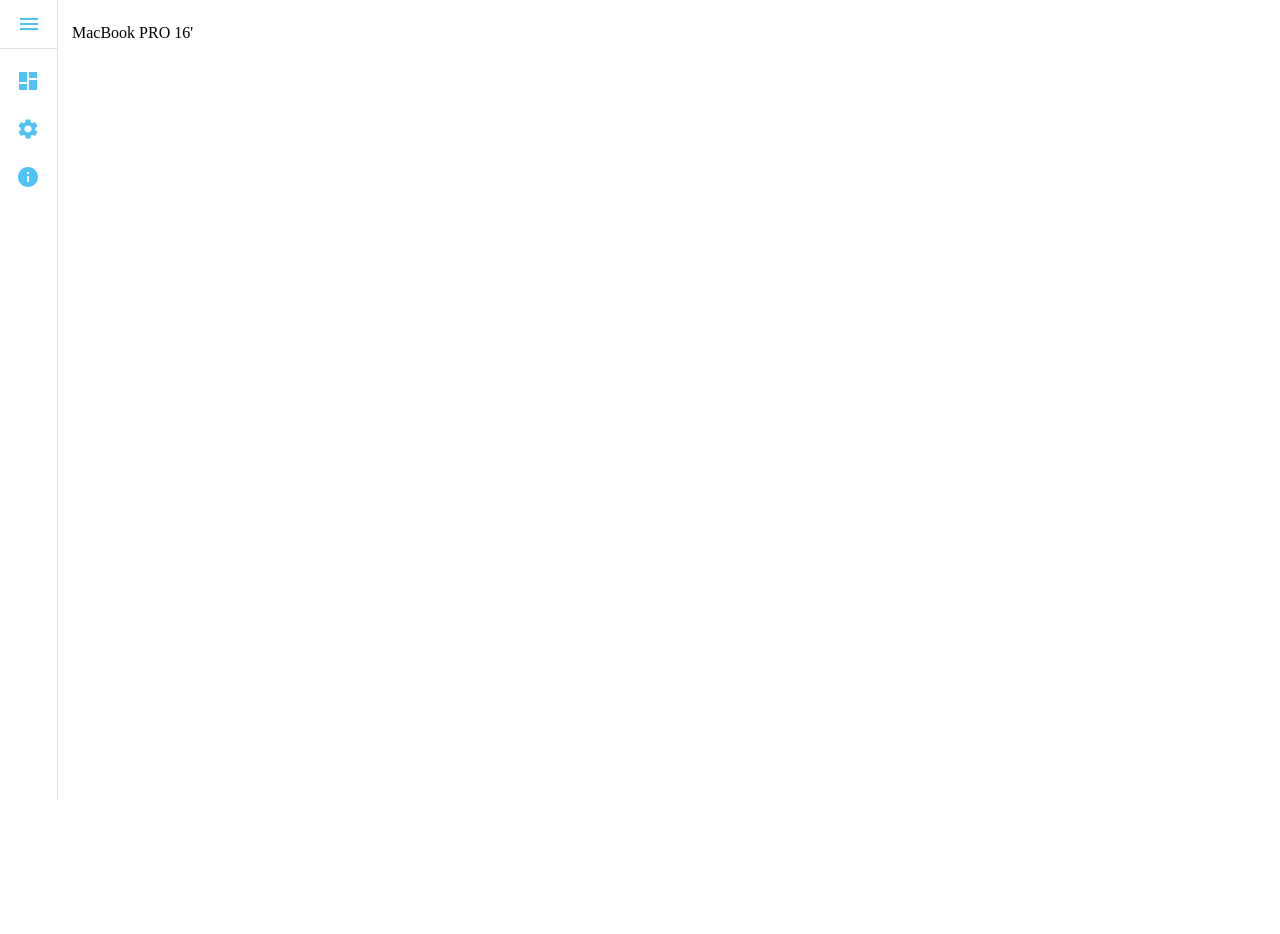
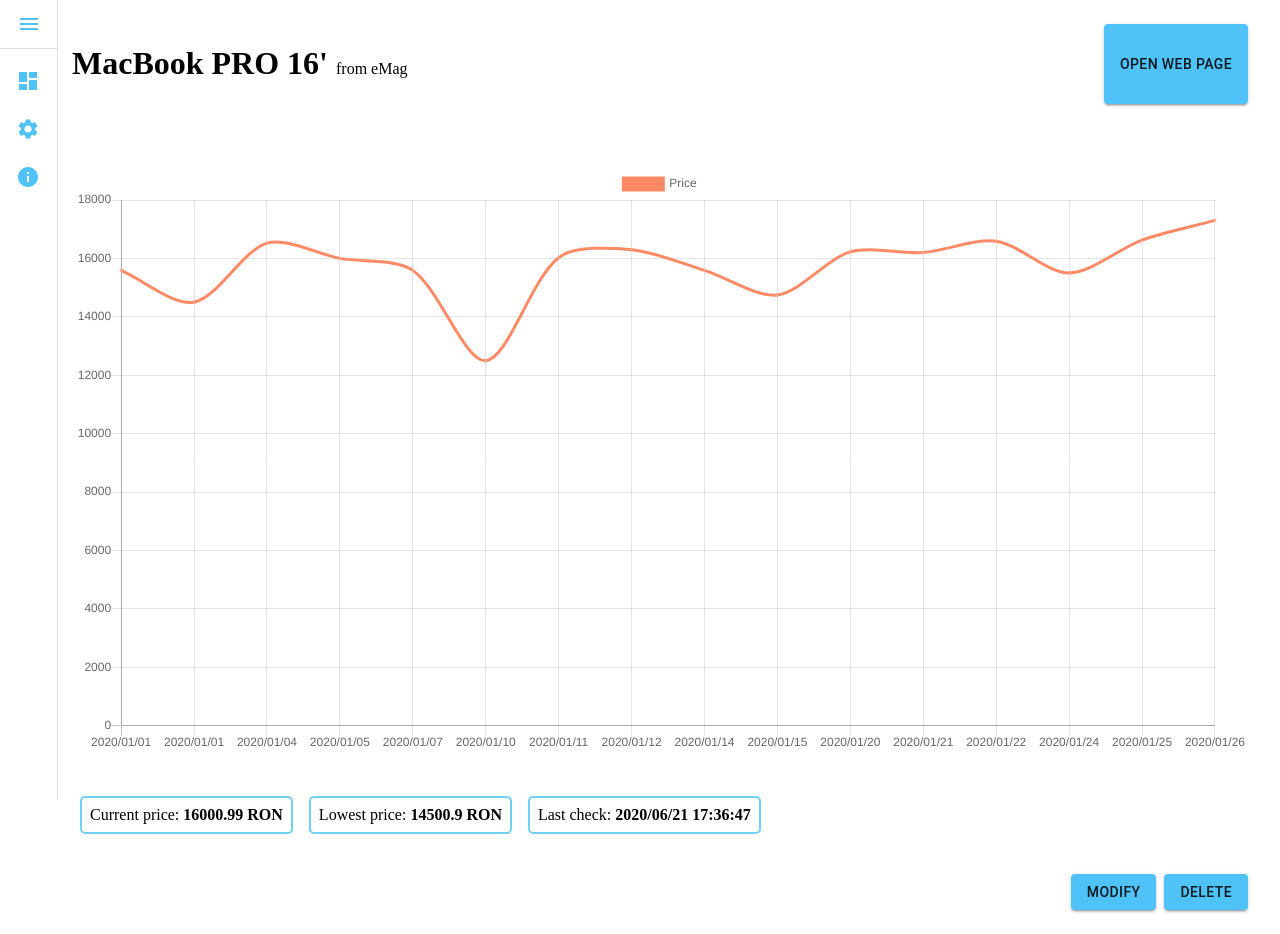
Before and after one commit to Burbon13/PriceAnalyzer2, a React (Create React App) app: page /product in a window 1280 px wide. Before the commit the page ends 800 px from the top, so only its background shows below. Built offline with nearby package versions, Linux system fonts and the light colour scheme.

Commit message:
Mock product page implemetation

```diff
--- a/package.json
+++ b/package.json
@@ -24,9 +24,11 @@
     "@testing-library/jest-dom": "^4.2.4",
     "@testing-library/react": "^9.5.0",
     "@testing-library/user-event": "^7.2.1",
+    "chart.js": "^2.9.3",
     "electron": "^9.0.4",
     "electron-is-dev": "^1.2.0",
     "react": "^16.13.1",
+    "react-chartjs-2": "^2.9.0",
     "react-dom": "^16.13.1",
     "react-redux": "^7.2.0",
     "react-router-dom": "^5.2.0",
--- a/src/components/ProductListItem/ProductListItem.js
+++ b/src/components/ProductListItem/ProductListItem.js
@@ -2,7 +2,7 @@
 import useStyles from "./styles";
 import Paper from '@material-ui/core/Paper';
 import Button from "@material-ui/core/Button";
-import prettyDateString from '../../lib/utils'
+import {prettyDateTimeString} from '../../lib/utils/date-utils'
 
 const ProductListItem = ({product}) => {
     const classes = useStyles();
@@ -25,7 +25,7 @@
                 Lowest price: {product.lowestPrice} {product.currency}
             </Paper>
             <Paper variant={"outlined"} className={classes.item}>
-                {prettyDateString(product.lastUpdateDate)}
+                {prettyDateTimeString(product.lastUpdateDate)}
             </Paper>
             <Paper variant={"outlined"} className={classes.item}>
                 {product.store}
--- /dev/null
+++ b/src/lib/utils/chart-converters.js
@@ -0,0 +1,37 @@
+import {prettyDateString} from "./date-utils";
+
+export const productHistoryToLineData = (history) => {
+    const data = {
+        labels: [],
+        datasets: [
+            {
+                label: 'Price',
+                fill: false,
+                lineTension: 0.3,
+                backgroundColor: 'rgba(75,192,192,0.7)',
+                borderColor: 'rgb(255,138,101)',
+                borderCapStyle: 'butt',
+                borderDash: [],
+                borderDashOffset: 0.0,
+                borderJoinStyle: 'miter',
+                pointBorderColor: 'rgb(255,138,101)',
+                pointBackgroundColor: '#fff',
+                pointBorderWidth: 1,
+                pointHoverRadius: 5,
+                pointHoverBackgroundColor: 'rgb(79,195,247)',
+                pointHoverBorderColor: 'rgba(220,220,220,1)',
+                pointHoverBorderWidth: 2,
+                pointRadius: 1,
+                pointHitRadius: 10,
+                data: []
+            }
+        ]
+    };
+
+    history.forEach((dataPoint, index) => {
+        data.labels.push(prettyDateString(dataPoint.date));
+        data.datasets[0].data.push(dataPoint.price);
+    });
+
+    return data;
+};
--- a/src/lib/utils/date-utils.js
+++ b/src/lib/utils/date-utils.js
@@ -1,6 +1,6 @@
 const zeroPad = (num, places) => String(num).padStart(places, '0');
 
-export const prettyDateString = (date) => {
+export const prettyDateTimeString = (date) => {
     return date.getFullYear()
         + "/" + zeroPad(date.getMonth() + 1, 2)
         + "/" + zeroPad(date.getDate(), 2)
@@ -8,3 +8,9 @@
         + ":" + zeroPad(date.getMinutes(), 2)
         + ":" + zeroPad(date.getSeconds(), 2);
 };
+
+export const prettyDateString = (date) => {
+    return date.getFullYear()
+        + "/" + zeroPad(date.getMonth() + 1, 2)
+        + "/" + zeroPad(date.getDate(), 2);
+}
--- a/src/lib/utils/index.js
+++ /dev/null
@@ -1,3 +0,0 @@
-import {prettyDateString} from './date-utils';
-
-export default prettyDateString;
--- a/src/pages/Product/Product.js
+++ b/src/pages/Product/Product.js
@@ -1,13 +1,69 @@
 import React from "react";
 import useStyles from "./styles";
 import {connect} from "react-redux";
-
+import Button from '@material-ui/core/Button';
+import {Line} from 'react-chartjs-2';
+import {productHistoryToLineData} from "../../lib/utils/chart-converters";
+import {prettyDateTimeString} from "../../lib/utils/date-utils";
 
 const Product = ({product, loading, error, ...props}) => {
     const classes = useStyles();
 
     return (
-        <div>{product.name}</div>
+        <div className={classes.root}>
+            <div className={classes.heading}>
+                <div className={classes.naming}>
+                    <div>
+                        <h1>
+                            {product.name}
+                        </h1>
+                    </div>
+                    <div>
+                        &nbsp; from {product.store}
+                    </div>
+                </div>
+                <Button variant="contained" color="primary" href={product.link} target="_blank">
+                    OPEN WEB PAGE
+                </Button>
+            </div>
+            <div className={classes.history}>
+                <Line
+                    data={productHistoryToLineData(product.history)}
+                    options={{
+                        scales: {
+                            yAxes: [{
+                                ticks: {
+                                    beginAtZero: true
+                                }
+                            }]
+                        }
+                    }}
+                />
+            </div>
+            <div className={classes.stats}>
+                <div className={classes.statsItem}>
+                    Current price: <strong>{product.currentPrice} {product.currency}</strong>
+                </div>
+                <div className={classes.statsItem}>
+                    Lowest price: <strong>{product.lowestPrice} {product.currency}</strong>
+                </div>
+                <div className={classes.statsItem}>
+                    Last check: <strong>{prettyDateTimeString(product.lastUpdateDate)}</strong>
+                </div>
+                {/*// TODO: Add other stats*/}
+            </div>
+            <div className={classes.settings}>
+                {/*// TODO*/}
+            </div>
+            <div className={classes.delete}>
+                <Button variant="contained" color="primary" className={classes.modifyButton}>
+                    MODIFY
+                </Button>
+                <Button variant="contained" color="primary">
+                    DELETE
+                </Button>
+            </div>
+        </div>
     );
 };
 
--- a/src/pages/Product/styles.js
+++ b/src/pages/Product/styles.js
@@ -1,7 +1,43 @@
 import makeStyles from "@material-ui/core/styles/makeStyles";
 
 const useStyles = makeStyles((theme) => ({
-
+    root: {
+        display: 'flex',
+        flexDirection: 'column'
+    },
+    heading: {
+        display: 'flex',
+        flexDirection: 'row',
+        justifyContent: 'space-between'
+    },
+    naming: {
+        display: 'flex',
+        flexDirection: 'row',
+        alignItems: 'baseline'
+    },
+    history: {
+        marginTop: theme.spacing(8)
+    },
+    delete: {
+        display: 'flex',
+        justifyContent: 'end',
+        marginTop: theme.spacing(4)
+    },
+    modifyButton: {
+        marginRight: theme.spacing(1)
+    },
+    stats: {
+        marginTop: theme.spacing(4),
+        display: 'flex',
+    },
+    statsItem: {
+        borderWidth: '2px',
+        borderStyle: 'solid',
+        borderColor: theme.palette.primary.light,
+        borderRadius: '5px',
+        padding: theme.spacing(1),
+        margin: theme.spacing(1)
+    }
 }));
 
 export default useStyles;
```
Also changed, not shown: src/lib/redux/reducers/product.js, 1 other file (tests, documents, lock files or other folders).
